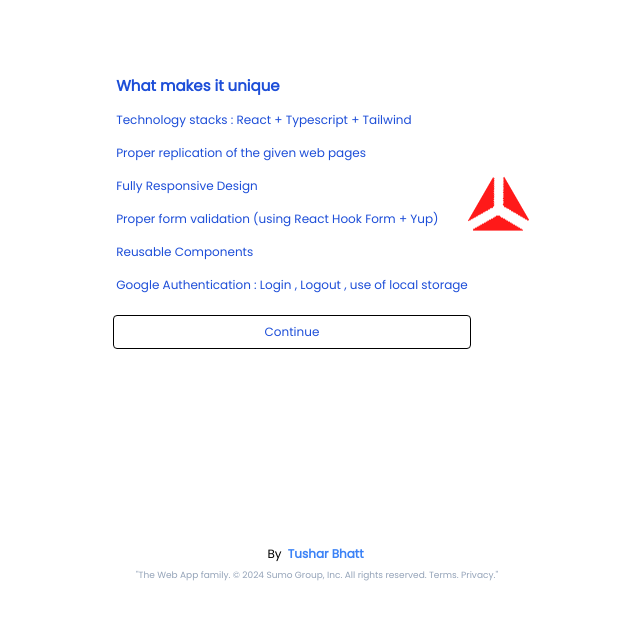
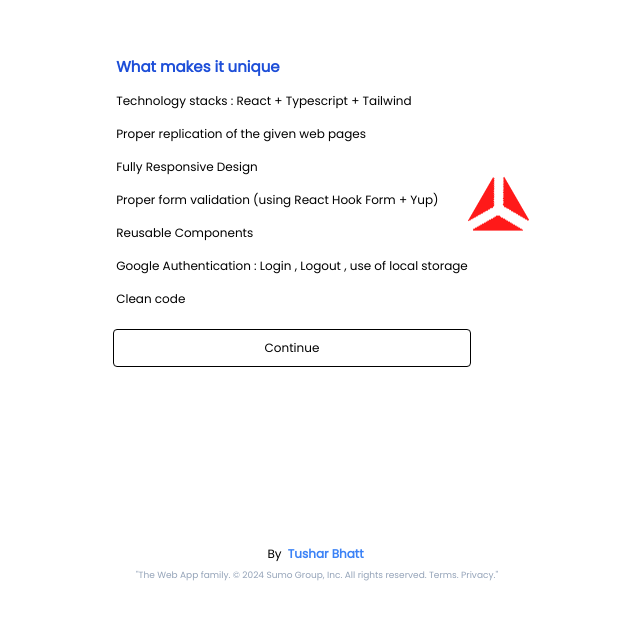
Before and after one commit to TusharBhatt1/notbot, a React (Vite) app: page /home in a window 1280 px wide. Shown: the part 122-742 px from the top of the page, without its empty margins (323-963 px from the left). Built offline with nearby package versions, Linux system fonts and the light colour scheme.

Commit message:
intro - ui

```diff
--- a/src/pages/LoginSignUp.tsx
+++ b/src/pages/LoginSignUp.tsx
@@ -39,7 +39,7 @@ useEffect(()=>{
     <div>
      {showIntro ? (
      <div className="flex justify-center items-center h-[80vh]">
-      <div className="flex  flex-col gap-3 text-blue-700">
+      <div className="flex  flex-col gap-3">
         <p className="text-blue-700 text-xl font-bold">What makes it unique</p>
         <span>Technology stacks : React + Typescript + Tailwind</span>
         <span>Proper replication of the given web pages</span>
@@ -47,8 +47,9 @@ useEffect(()=>{
         <span>Proper form validation (using React Hook Form + Yup)</span>
         <span>Reusable Components</span>
         <span>Google Authentication : Login , Logout , use of local storage</span>
+        <span>Clean code</span>
 
-        {showContinue ? <button className="fadeIn animate-bounce mt-3" onClick={()=>setShowIntro(false)}>Continue</button>
+        {showContinue ? <button className="fadeIn animate-bounce mt-3 p-3" onClick={()=>setShowIntro(false)}>Continue</button>
         : <p className="text-white">.</p>}
       </div>
       <div class="loader"></div>
```
